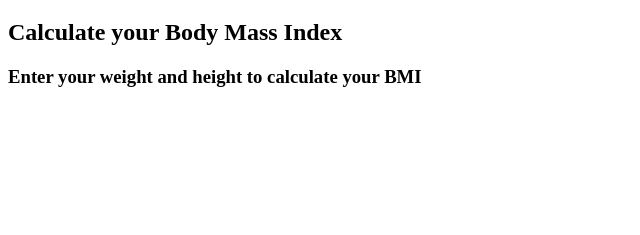
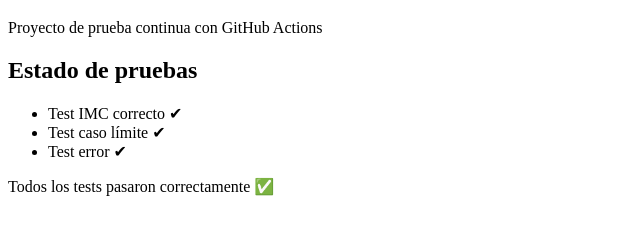
Before and after one commit to Ericolink/calculadora-imc, a plain HTML site: page index.html in a window 1280 px wide. Shown: the part 61-296 px from the top of the page, without its empty margins (0-640 px from the left). Drawn offline with Linux system fonts and the light colour scheme.

Commit message:
fix: corregir prueba y actualizar index

```diff
--- a/index.html
+++ b/index.html
@@ -1,13 +1,25 @@
 <!DOCTYPE html>
 <html lang="en">
 <head>
-    <meta charset="UTF-8">
-    <meta name="viewport" content="width=device-width, initial-scale=1.0">
-    <title>Document</title>
+<meta charset="UTF-8">
+<title>IMC Calculator</title>
 </head>
+
 <body>
-    <h1>IMC Calculator</h1>
-    <h2>Calculate your Body Mass Index</h2>
-    <h3>Enter your weight and height to calculate your BMI</h3>
+
+<h1>IMC Calculator</h1>
+
+<p>Proyecto de prueba continua con GitHub Actions</p>
+
+<h2>Estado de pruebas</h2>
+
+<ul>
+<li>Test IMC correcto ✔</li>
+<li>Test caso límite ✔</li>
+<li>Test error ✔</li>
+</ul>
+
+<p>Todos los tests pasaron correctamente ✅</p>
+
 </body>
 </html>
```
Also changed, not shown: 1 other file.
